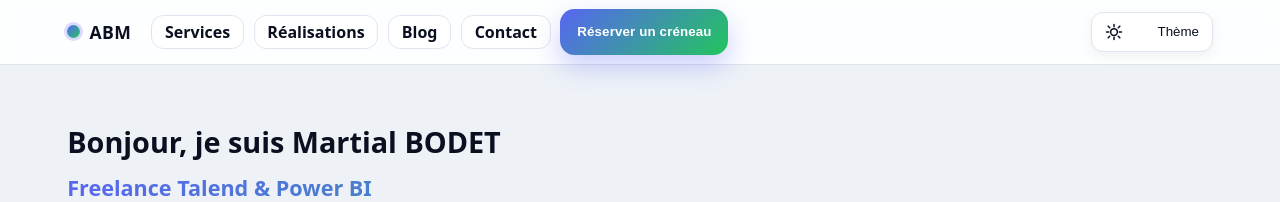
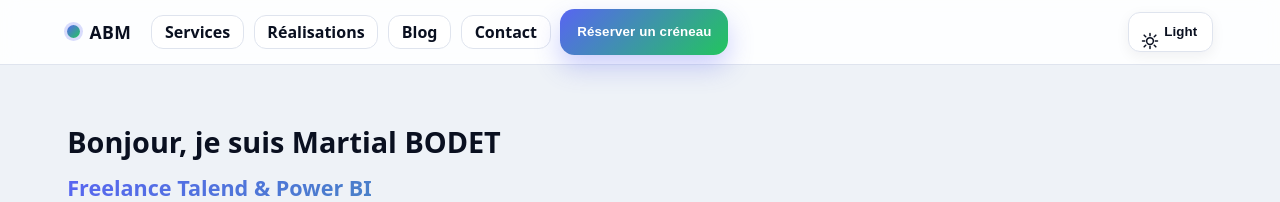
Before and after one commit to Marssouss/Marssouss.github.io, a Jekyll site: the page built from index.md, in a window 1280 px wide. Shown: the top 202 px of the page. Built offline with Jekyll 4.4.1, drawn with Linux system fonts in a browser that asks for light colours.

Commit message:
Header style+js

```diff
--- a/assets/script.js
+++ b/assets/script.js
@@ -2,7 +2,7 @@
    ABM — JS unifié (premium, moderne & épuré)
    - Utils (qs/qsa, on, store, mq, rAF)
    - Nav mobile (burger, ARIA, breakpoints)
-   - Thème (persist + préférence système, aria-pressed)
+   - Thème (persist + préférence système, label Light/Dark, aria-pressed)
    - Modals (Calendly lazy, Contact “Merci”)
    - Formspree (AJAX + feedback)
    - Carousel certifications (dots + centrage)
@@ -45,25 +45,31 @@ const PREFERS_REDUCED = mq('(prefers-reduced-motion: reduce)').matches;
   on(toggle, 'click', () => setState(!panel.classList.contains('open')));
 
   // Ferme au clic d’un lien/bouton dans le panneau
-  on(panel, 'click', (e) => {
-    if (e.target.closest('a,button')) setState(false);
-  });
+  on(panel, 'click', (e) => { if (e.target.closest('a,button')) setState(false); });
 
   // Ferme lors du passage en desktop
   const bp = mq('(min-width: 992px)');
   const onChange = () => { if (bp.matches) setState(false); };
-  // compatibilité anciens navigateurs
   bp.addEventListener ? bp.addEventListener('change', onChange) : bp.addListener(onChange);
 })();
 
-/* ==================== 3) Thème (persist + système) ==================== */
+/* ==================== 3) Thème (persist + système + label) ==================== */
 (() => {
-  const btn  = $('.theme-toggle');
-  const root = document.documentElement;
+  const btn   = document.querySelector('.theme-toggle');
+  const root  = document.documentElement;
+  const label = btn?.querySelector('.tt-label');
+
+  const setLabelAndAria = (mode) => {
+    if (!btn) return;
+    const isDark = mode === 'dark';
+    btn.setAttribute('aria-pressed', String(isDark));
+    btn.setAttribute('aria-label', isDark ? 'Basculer en mode clair' : 'Basculer en mode sombre');
+    if (label) label.textContent = isDark ? 'Dark' : 'Light';
+  };
 
   const apply = (mode) => {
     root.setAttribute('data-theme', mode);
-    if (btn) btn.setAttribute('aria-pressed', String(mode === 'dark'));
+    setLabelAndAria(mode);
   };
 
   // init: localStorage -> préférence système -> dark
@@ -74,16 +80,17 @@ const PREFERS_REDUCED = mq('(prefers-reduced-motion: reduce)').matches;
   }
   apply(theme);
 
-  // Sync si l’utilisateur change le thème au niveau OS
+  // Sync système si l’utilisateur n’a PAS choisi manuellement
   const sysPref = mq('(prefers-color-scheme: light)');
   const syncSystem = () => {
-    const saved = store.get('theme'); // si user a choisi un thème, on respecte
-    if (saved) return;
+    const saved = store.get('theme');
+    if (saved) return;                         // on respecte le choix explicite
     apply(sysPref.matches ? 'light' : 'dark');
   };
-  sysPref.addEventListener ? sysPref.addEventListener('change', syncSystem) : sysPref.addListener(syncSystem);
+  sysPref.addEventListener ? sysPref.addEventListener('change', syncSystem)
+                           : sysPref.addListener(syncSystem);
 
-  // Toggle explicite
+  // Toggle explicite + persistance
   on(btn, 'click', () => {
     const cur  = root.getAttribute('data-theme');
     const next = (cur === 'light') ? 'dark' : 'light';
--- a/assets/styles.css
+++ b/assets/styles.css
@@ -130,26 +130,33 @@ main{ max-width:var(--container); margin:auto; padding:clamp(1.2rem, 1.5vw, 2rem
 }
 .nav-actions{ display:inline-flex; align-items:center; gap:.5rem; }
 
-/* Thème toggle (soleil/lune animés) */
+/* === Toggle thème — icônes superposées + label dynamique Light/Dark === */
 .theme-toggle{
-  display:inline-flex; align-items:center; gap:.45rem; height:40px; padding:.45rem .8rem;
-  border:1px solid var(--border); border-radius:12px; background:var(--card); color:var(--fg); cursor:pointer;
+  position: relative;
+  display:inline-flex; align-items:center; gap:.55rem;
+  height:40px; padding:.45rem .9rem .45rem 2.2rem;  /* place icône fixe à gauche */
+  border:1px solid var(--border); border-radius:12px; background:var(--card); color:var(--fg);
+  cursor:pointer;
   transition: background .18s, border-color .18s, transform .18s, box-shadow .18s;
 }
 .theme-toggle:hover{ background: color-mix(in oklab, var(--fg) 6%, var(--card)); box-shadow: 0 4px 14px rgba(0,0,0,.08); }
 .theme-toggle:focus-visible{ outline:none; box-shadow:0 0 0 3px color-mix(in oklab,var(--brand) 45%,transparent); }
-:root[data-theme="light"] .theme-toggle{
-  background:#fff; border-color:var(--border); box-shadow:0 4px 14px rgba(15,23,42,.06);
+:root[data-theme="light"] .theme-toggle{ background:#fff; border-color:var(--border); box-shadow:0 4px 14px rgba(15,23,42,.06); }
+:root[data-theme="light"] .theme-toggle:hover{ background: color-mix(in oklab, #fff 90%, var(--brand) 4%); }
+
+.theme-toggle .tt-icon{
+  position: absolute; left: .7rem; top:50%; transform: translateY(-50%);
+  width: 1.2rem; height: 1.2rem; display:grid; place-items:center; pointer-events:none;
 }
-:root[data-theme="light"] .theme-toggle:hover{
-  background: color-mix(in oklab, #fff 90%, var(--brand) 4%);
+.icon-sun, .icon-moon{
+  position:absolute; inset:0;
+  transition: opacity .28s ease, transform .38s ease;
 }
-.tt-icon{ display:inline-grid; place-items:center; width:1.2rem; height:1.2rem; }
-.icon-sun,.icon-moon{ transition:opacity .25s ease, transform .35s ease; }
-.icon-sun{ opacity:0; transform: rotate(-90deg) scale(.9); }
-.icon-moon{ opacity:1; transform: rotate(0deg) scale(1); }
-:root[data-theme="light"] .icon-sun{ opacity:1; transform: rotate(0deg) scale(1); }
-:root[data-theme="light"] .icon-moon{ opacity:0; transform: rotate(90deg) scale(.9); }
+.icon-sun{ opacity:0; transform: rotate(-90deg) scale(.92); }   /* par défaut (dark) */
+.icon-moon{ opacity:1; transform: rotate(0deg)   scale(1); }
+:root[data-theme="light"] .icon-sun{  opacity:1; transform: rotate(0deg)  scale(1); }
+:root[data-theme="light"] .icon-moon{ opacity:0; transform: rotate(90deg) scale(.92); }
+.theme-toggle .tt-label{ font-weight:700; letter-spacing:.01em; line-height:1; }
 
 /* Burger / menu mobile */
 .nav-toggle{
@@ -509,7 +516,6 @@ main{ max-width:var(--container); margin:auto; padding:clamp(1.2rem, 1.5vw, 2rem
 }
 
 /* ===================== 9) Ultra-large screens ===================== */
-/* Ajustements >1600px pour conserver un look “respirant” */
 @media (min-width:1600px){
   .section{ padding-block: clamp(2.2rem, 2vw, 3.6rem); }
   .hero{ grid-template-columns: 1.1fr .9fr; gap: 2rem; }
@@ -519,7 +525,7 @@ main{ max-width:var(--container); margin:auto; padding:clamp(1.2rem, 1.5vw, 2rem
 /* ===================== 10) Micro-screens (≤360px) ===================== */
 @media (max-width:360px){
   .nav-toggle{ padding: 0 .7rem; }
-  .theme-toggle{ height:38px; padding:.4rem .6rem; }
+  .theme-toggle{ height:38px; padding:.4rem .6rem .4rem 2rem; }
   .methode{ grid-template-columns: 2.4rem 1fr; }
   .methode__icon{ width:2.4rem; height:2.4rem; }
   .cert-card{ grid-template-columns: 52px 1fr; }
```
